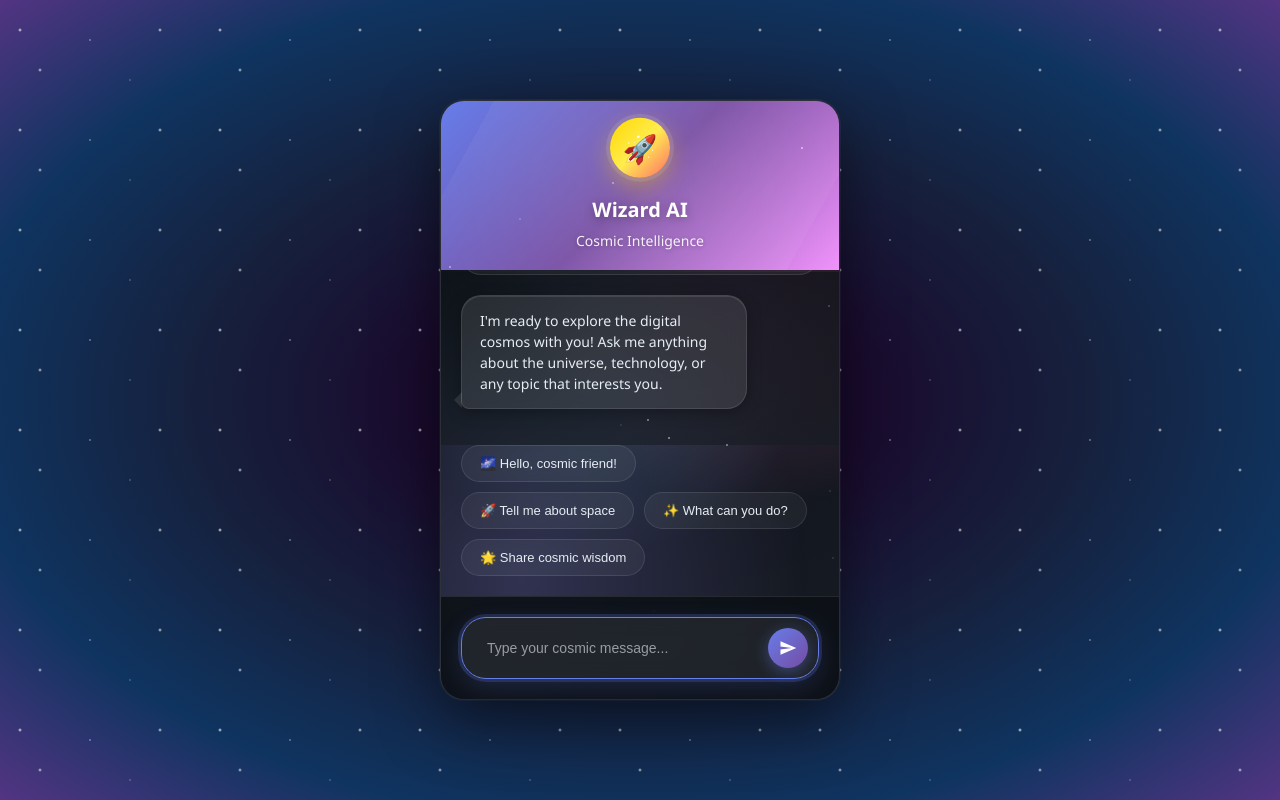
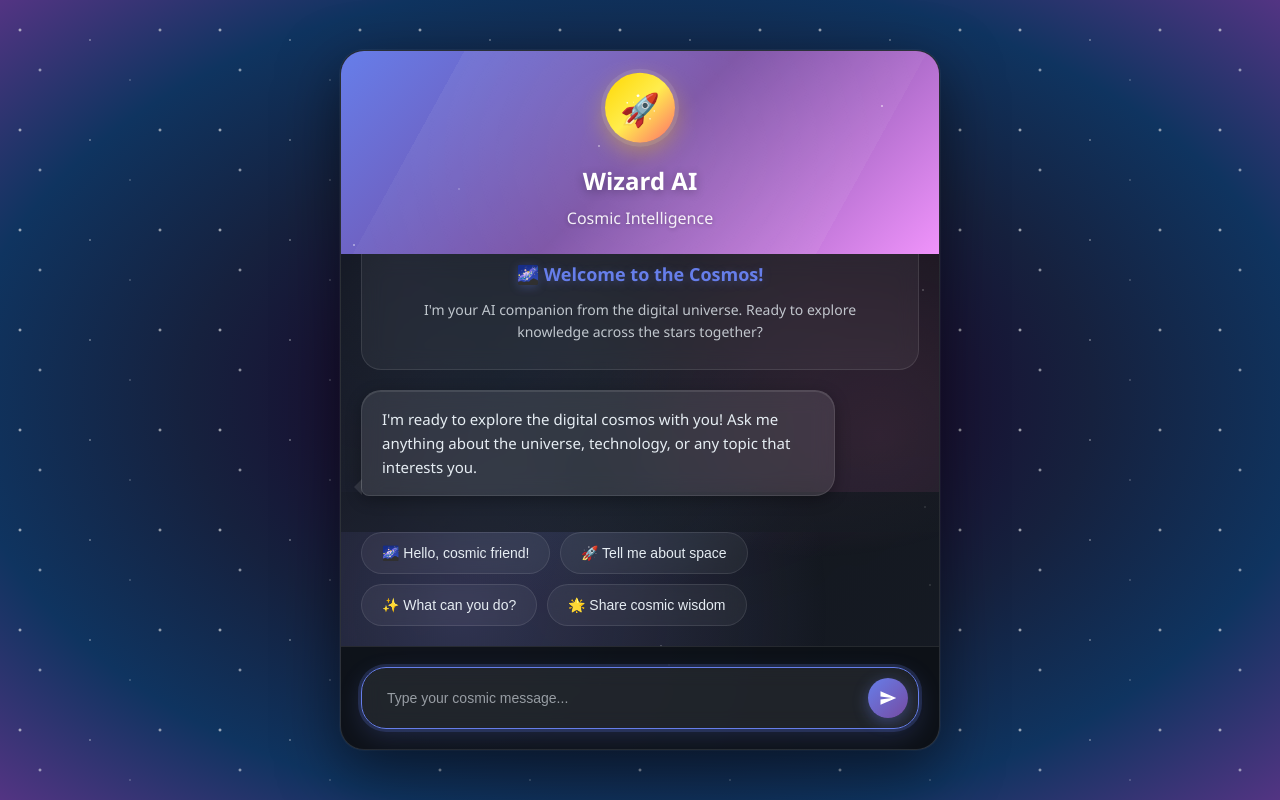
Before and after one commit to jmartin1202/wizard-ai, a Flask app: page / in a window 1280 px wide. Run offline with Flask 3, Linux system fonts and the light colour scheme.

Commit message:
Update chat.html

```diff
--- a/templates/chat.html
+++ b/templates/chat.html
@@ -57,8 +57,8 @@
                 0 0 0 1px rgba(255, 255, 255, 0.05),
                 inset 0 1px 0 rgba(255, 255, 255, 0.1);
             width: 100%;
-            max-width: 400px;
-            height: 600px;
+            max-width: 600px;
+            height: 700px;
             display: flex;
             flex-direction: column;
             overflow: hidden;
@@ -84,7 +84,7 @@
         .chat-header {
             background: linear-gradient(135deg, #667eea 0%, #764ba2 50%, #f093fb 100%);
             color: white;
-            padding: 20px;
+            padding: 25px 20px;
             text-align: center;
             position: relative;
             overflow: hidden;
@@ -109,15 +109,15 @@
         }
 
         .bot-avatar {
-            width: 60px;
-            height: 60px;
+            width: 70px;
+            height: 70px;
             background: linear-gradient(135deg, #ffd700 0%, #ffed4e 50%, #ff6b6b 100%);
             border-radius: 50%;
-            margin: 0 auto 15px;
+            margin: 0 auto 18px;
             display: flex;
             align-items: center;
             justify-content: center;
-            font-size: 28px;
+            font-size: 32px;
             font-weight: bold;
             color: white;
             box-shadow:
@@ -134,16 +134,16 @@
         }
 
         .chat-title {
-            font-size: 20px;
+            font-size: 24px;
             font-weight: 700;
-            margin-bottom: 8px;
+            margin-bottom: 10px;
             position: relative;
             z-index: 1;
             text-shadow: 0 2px 10px rgba(0, 0, 0, 0.3);
         }
 
         .chat-subtitle {
-            font-size: 14px;
+            font-size: 16px;
             opacity: 0.9;
             font-weight: 400;
             position: relative;
@@ -191,11 +191,11 @@
         }
 
         .message-content {
-            max-width: 80%;
-            padding: 14px 18px;
+            max-width: 85%;
+            padding: 16px 20px;
             border-radius: 20px;
-            font-size: 14px;
-            line-height: 1.5;
+            font-size: 15px;
+            line-height: 1.6;
             position: relative;
             word-wrap: break-word;
             backdrop-filter: blur(5px);
@@ -296,9 +296,9 @@
             background: rgba(255, 255, 255, 0.05);
             border: 1px solid rgba(255, 255, 255, 0.1);
             color: #e6edf3;
-            padding: 10px 18px;
+            padding: 12px 20px;
             border-radius: 25px;
-            font-size: 13px;
+            font-size: 14px;
             cursor: pointer;
             transition: all 0.3s ease;
             font-weight: 500;
```
